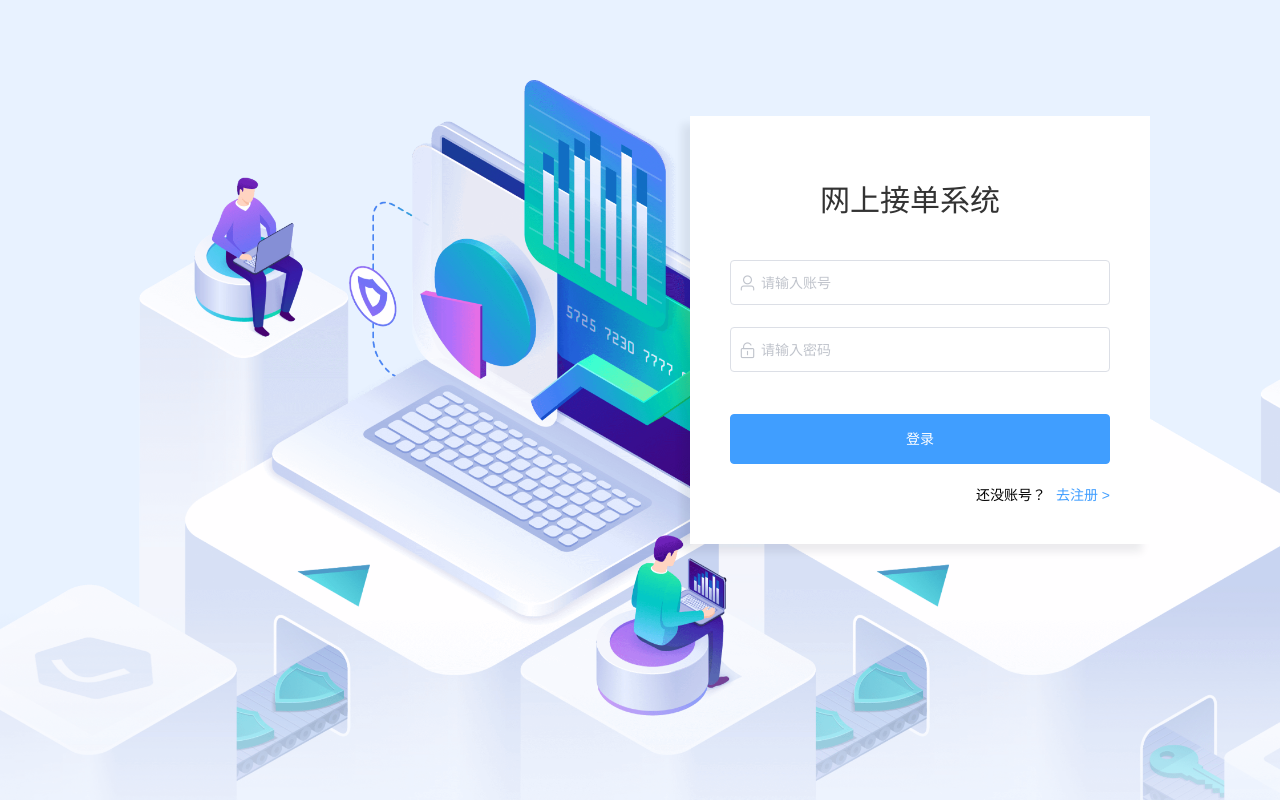
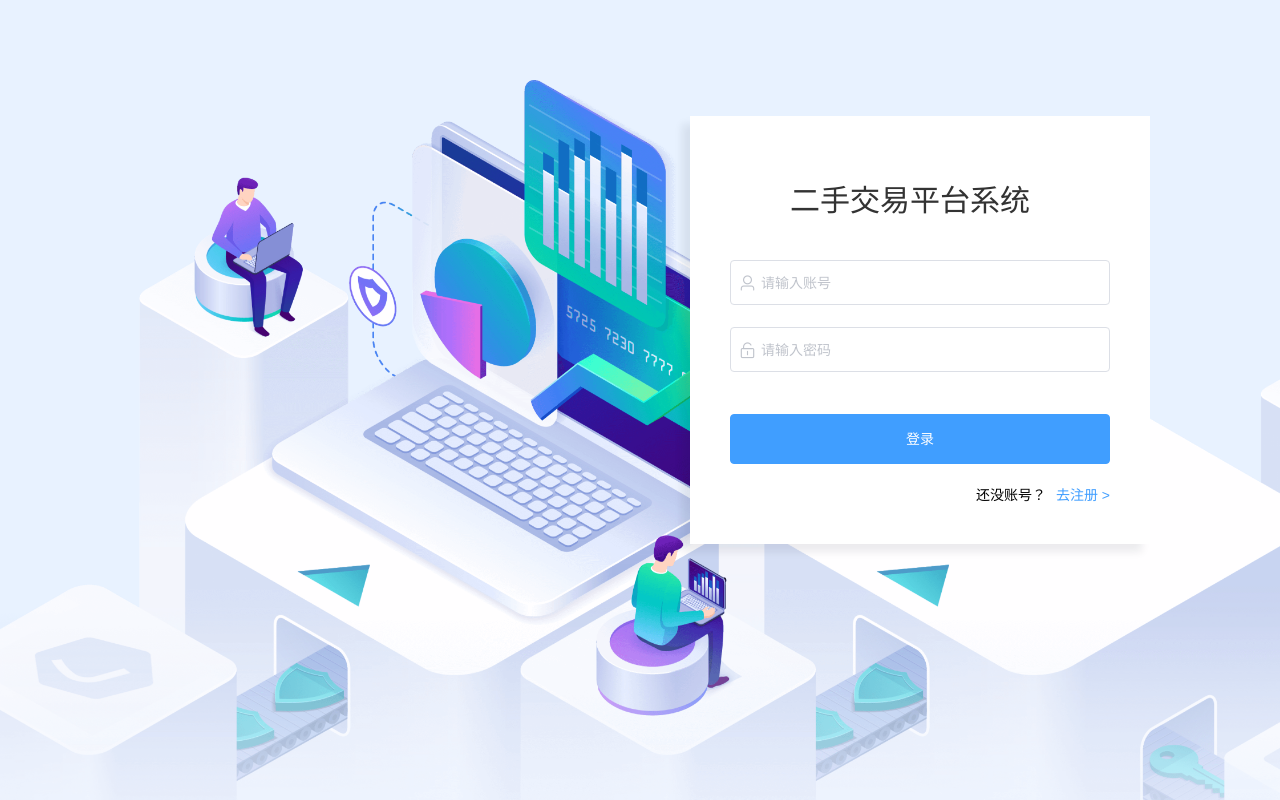
Before and after one commit to dulemon/send-system, a Vue app: page /#/login in a window 1280 px wide. Built offline with nearby package versions, Linux system fonts and the light colour scheme.

Commit message:
feat: 修改系统名称

```diff
--- a/src/components/Home/Home.vue
+++ b/src/components/Home/Home.vue
@@ -1,7 +1,7 @@
 <template>
   <div class="home">
     <div class="top">
-      <div class="left">网上接单系统</div>
+      <div class="left">二手交易平台系统</div>
       <div class="right">
         <div class=right-item>
           <el-avatar size="small"
--- a/src/components/Login/Login.vue
+++ b/src/components/Login/Login.vue
@@ -4,7 +4,7 @@
     <div class="wrap">
 
       <div class="form">
-        <div class="title">网上接单系统</div>
+        <div class="title">二手交易平台系统</div>
         <div class="content">
           <el-form :model="loginData"
                    ref="loginData"
```
